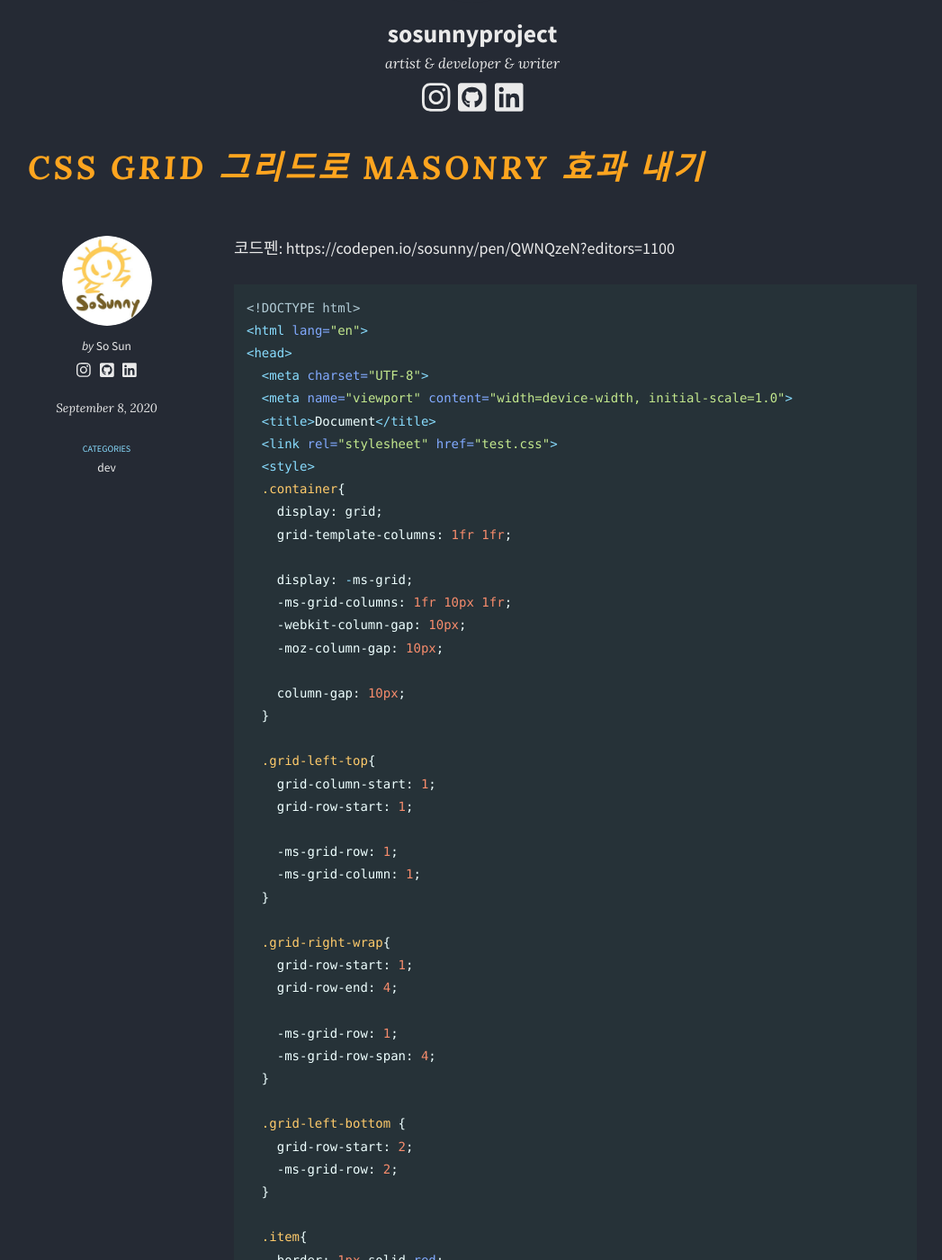
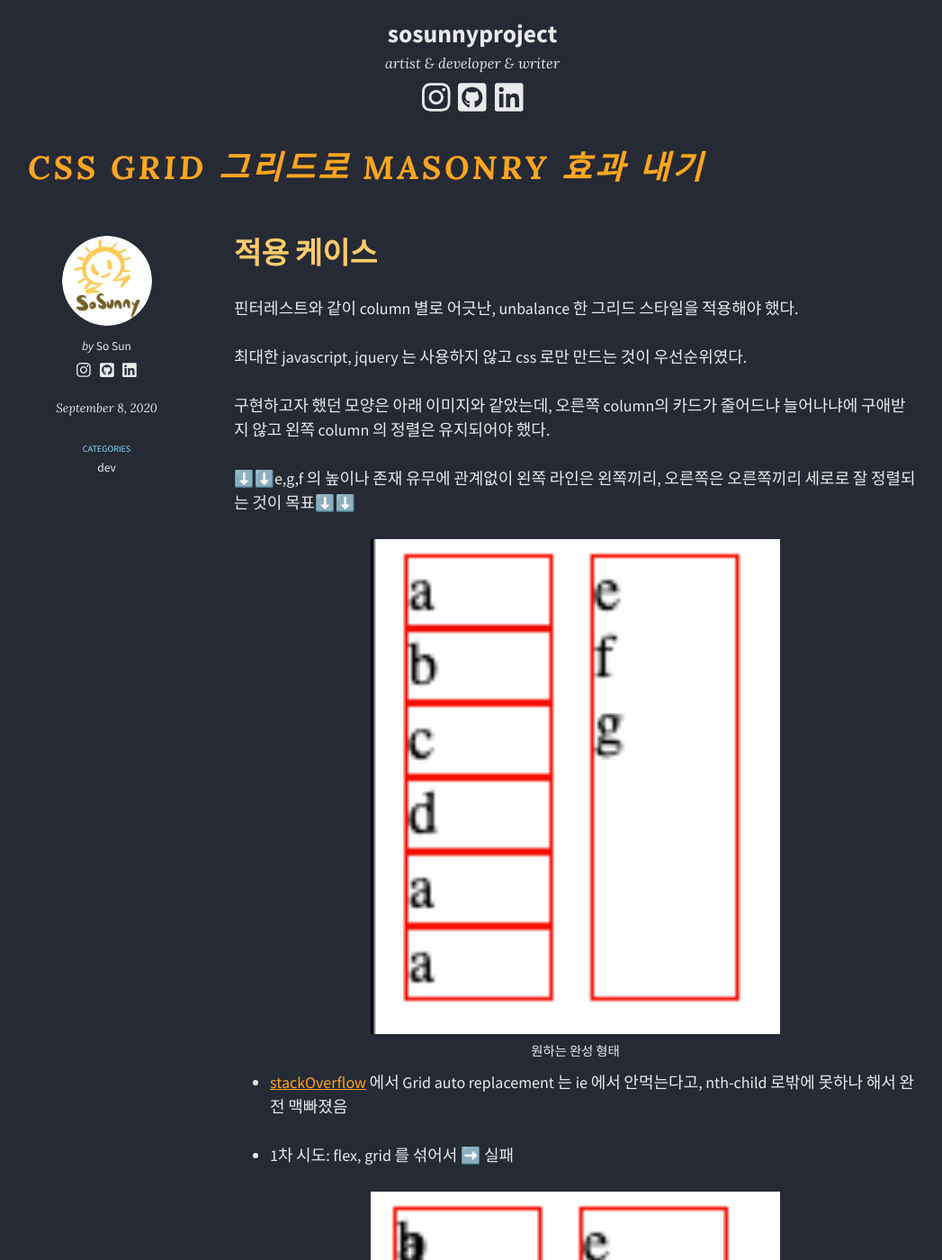
Before and after one commit to sosunnyproject/jekyll-blog, a Jekyll site: the page built from _posts/dev/2020-09-08-cssGridMasonry.md, in a window 1280 px wide and 1400 px high, scrolled down 212 px. Shown: the whole window at 90% size, without its empty margins (115-1162 px from the left). Built offline with Jekyll 4.4.1, drawn with Linux system fonts in a browser that asks for light colours; nearby versions of some CDN libraries; some web fonts are replaced; some of the changed text lies outside the part shown.

Commit message:
css grid blog done

````diff
--- a/_posts/dev/2020-09-08-cssGridMasonry.md
+++ b/_posts/dev/2020-09-08-cssGridMasonry.md
@@ -7,7 +7,73 @@ last_modified_at: 2020-09-08-T14:01:27-05:00
 share: false
 ---
 
-코드펜: https://codepen.io/sosunny/pen/QWNQzeN?editors=1100
+# 적용 케이스
+
+핀터레스트와 같이 column 별로 어긋난, unbalance 한 그리드 스타일을 적용해야 했다.
+
+최대한 javascript, jquery 는 사용하지 않고 css 로만 만드는 것이 우선순위였다.
+
+구현하고자 했던 모양은 아래 이미지와 같았는데, 오른쪽 column의 카드가 줄어드냐 늘어나냐에 구애받지 않고 왼쪽 column 의 정렬은 유지되어야 했다.
+
+⬇️⬇️e,g,f 의 높이나 존재 유무에 관계없이 왼쪽 라인은 왼쪽끼리, 오른쪽은 오른쪽끼리 세로로 잘 정렬되는 것이 목표⬇️⬇️
+
+<figure style="display: block; margin: 0 auto; text-align: center">
+<img src="../../images/202009/correct.png" width="60%">
+<figcaption>원하는 완성 형태</figcaption>
+</figure>
+
+- [stackOverflow](https://stackoverflow.com/questions/45436398/css-grid-auto-placement-in-ie-edge) 에서 Grid auto replacement 는 ie 에서 안먹는다고, nth-child 로밖에 못하나 해서 완전 맥빠졌음
+
+- 1차 시도: flex, grid 를 섞어서 ➡️ 실패
+
+<figure style="display: block; margin: 0 auto; text-align: center">
+<img src="../../images/202009/overlap.png" width="60%">
+<figcaption>ie에서 여러 div 들이 겹쳐지는 문제 발생 - 초기에는 위 아래 오른 왼 다 겹치고 난리도 아니었다</figcaption>
+</figure>
+
+- 수정의 수정을 거쳐서, 준 완성 단계로 왔으나 2%가 부족하다. 이렇게 efg 의 총 높이가 왼쪽 칼럼에 영향을 주지 않기를 바라는 부분...
+
+<figure style="display: block; margin: 0 auto; text-align: center">
+<img src="../../images/202009/fail.png" width="60%">
+<figcaption>거의 다 와간다...!</figcaption>
+</figure>
+
+- 2차 시도: left-bottom 의 속성에 ```position: relative; top: -100px``` 혹은 ```position: fixed; top: 620px``` 을 주었다.
+  - 두 경우 모두, 오른쪽 칼럼의 카드들의 총 높이에 영향을 받았다.
+  - position 은 최후의 수단에만 사용하자는 피드백을 들어서 쓰지 않기로 했다.
+
+<figure style="display: block; margin: 0 auto; text-align: center">
+<img src="../../images/202009/top1.png" width="60%">
+<figcaption>뭔가 그럴싸해보이나...</figcaption>
+</figure>
+
+<figure style="display: block; margin: 0 auto; text-align: center">
+<img src="../../images/202009/top2.png" width="60%">
+<figcaption>오른쪽 칼럼이 바뀌면 망가져버림</figcaption>
+</figure>
+
+- 3차 시도: 성공 ! (선임이 도와주었다...)
+  - 핵심: right-grid-wrap 에다가 ```grid-row-end: 3;``` 끝나는 값을 3 이상을 주어야지 오른쪽 칼럼의 전체 높이를 독자적으로 차지했다. 그래서 왼쪽 칼럼에 영향을 안주는 효과가 나타났다.
+
+<figure style="display: block; margin: 0 auto; text-align: center">
+<img src="../../images/202009/correct.png" width="60%">
+<figcaption>성공</figcaption>
+</figure>
+
+# 유용한 참고 사이트
+
+[1분코딩 블로그 CSS Grid 익히기](https://studiomeal.com/archives/533)
+
+➡️➡️ 예전에 html, css, animation 을 공부하다가 찾았던 유튜브, 인프런 강의를 하시는 분 블로그인데
+설명도 친절하고 내용도 다양하다.
+
+ie 11 을 지원해주고 싶은데 css 속성 property name이 헷갈릴 때 유용한 사이트는 요기 ➡️  https://autoprefixer.github.io/
+
+
+# 코드 데모
+코드펜 데모: https://codepen.io/sosunny/pen/QWNQzeN?editors=1100
+
+순수 html, css 코드는 아래에 ⬇️⬇️
 
 ```html
 <!DOCTYPE html>
@@ -76,3 +142,7 @@ share: false
   </body>
 </html>
 ```
+
+### flex 관련 링크
+- https://flaviocopes.com/flexbox/
+-
````
Also changed, not shown: images/202009/correct.png (added), images/202009/fail.png (added), images/202009/overlap.png (added), images/202009/top1.png (added), images/202009/top2.png (added).
